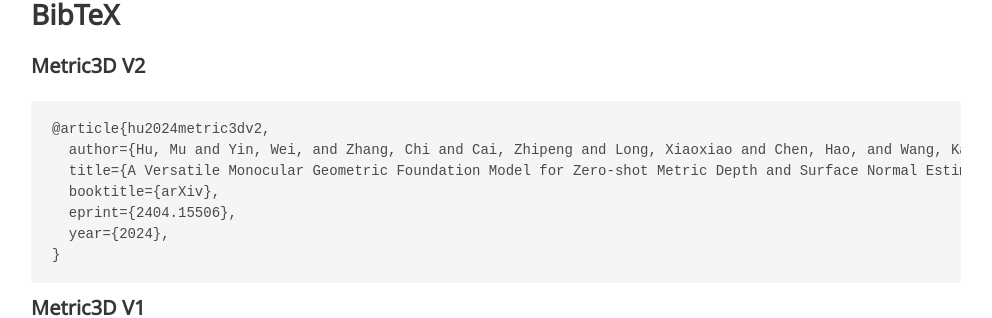
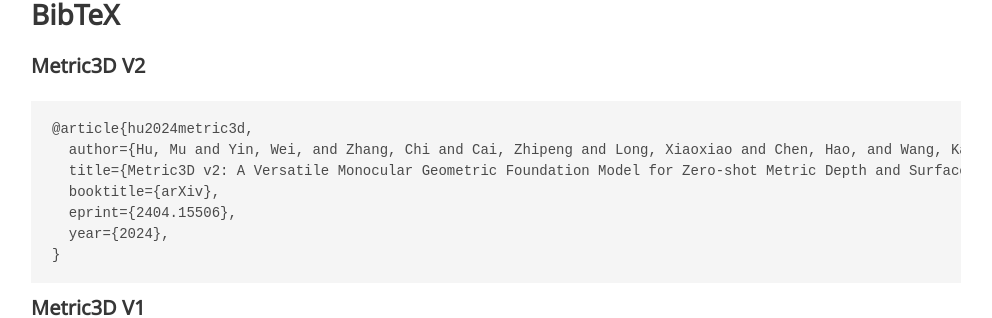
Before and after one commit to JUGGHM/JUGGHM.github.io, a Jekyll site: the page Metric3Dv2/index.html, which Jekyll copies as it is, in a window 1280 px wide and 900 px high, scrolled down 3490 px. Shown: the part 139-457 px from the top of the window, without its empty margins (144-1136 px from the left). Built offline with Jekyll 4.4.1, drawn with Linux system fonts in a browser that asks for light colours; nearby versions of some CDN libraries; some web fonts are replaced; library files that are not in the unit come from our copies; a style sheet for code colours, icons or effects is not loaded.

Commit message:
Update index.html

```diff
--- a/Metric3Dv2/index.html
+++ b/Metric3Dv2/index.html
@@ -390,9 +390,9 @@
   <div class="container is-max-desktop content">
     <h2 class="title">BibTeX</h2>
     <h4 class="title">Metric3D V2</h4>
-    <pre><code>@article{hu2024metric3dv2,
+    <pre><code>@article{hu2024metric3d,
   author={Hu, Mu and Yin, Wei, and Zhang, Chi and Cai, Zhipeng and Long, Xiaoxiao and Chen, Hao, and Wang, Kaixuan and Yu, Gang and Shen, Chunhua and Shen, Shaojie},
-  title={A Versatile Monocular Geometric Foundation Model for Zero-shot Metric Depth and Surface Normal Estimation},
+  title={Metric3D v2: A Versatile Monocular Geometric Foundation Model for Zero-shot Metric Depth and Surface Normal Estimation},
   booktitle={arXiv},
   eprint={2404.15506},
   year={2024},
```
